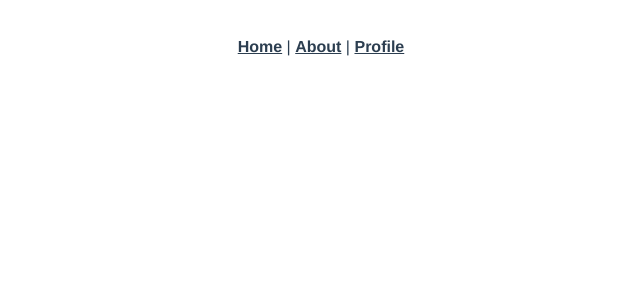
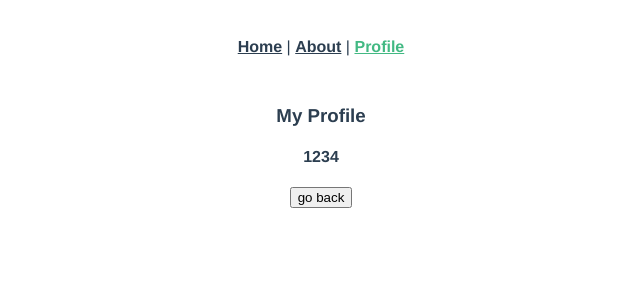
Before and after one commit to gawaooooo-sandbox/vue-router-demo, a Vue app: page /profile/1234 in a window 1280 px wide. Shown: the top 300 px of the page, without its empty margins (319-959 px from the left). Built offline with nearby package versions, Linux system fonts and the light colour scheme.

Commit message:
動的ルートマッチング

```diff
--- a/src/App.vue
+++ b/src/App.vue
@@ -3,7 +3,10 @@
     <div id="nav">
       <router-link to="/">Home</router-link> |
       <router-link to="/about">About</router-link> |
-      <router-link to="/profile">Profile</router-link>
+      <!-- <router-link to="/profile">Profile</router-link> -->
+      <router-link :to="{ name: 'Profile', params: { id: '1234' } }"
+        >Profile</router-link
+      >
     </div>
     <router-view />
   </div>
--- a/src/router/index.ts
+++ b/src/router/index.ts
@@ -20,7 +20,7 @@ const routes: Array<RouteConfig> = [
       import(/* webpackChunkName: "about" */ "../views/About.vue"),
   },
   {
-    path: "/profile",
+    path: "/profile/:id",
     name: "Profile",
     // route level code-splitting
     // this generates a separate chunk (profile.[hash].js) for this route
--- a/src/views/Profile.vue
+++ b/src/views/Profile.vue
@@ -1,13 +1,19 @@
 <template>
   <div>
     <h3>My Profile</h3>
+    <h4>{{ $route.params.id }}</h4>
     <p><button v-on:click="goBack">go back</button></p>
   </div>
 </template>
 
 <script lang="ts">
-import { Vue } from "vue-property-decorator";
+import { Vue, Component } from "vue-property-decorator";
+
+@Component
 export default class Profile extends Vue {
+  mounted(): void {
+    console.log(this.$route.params.id);
+  }
   goBack = (): void => {
     window.history.length > 1 ? this.$router.go(-1) : this.$router.push("/");
   };
```
